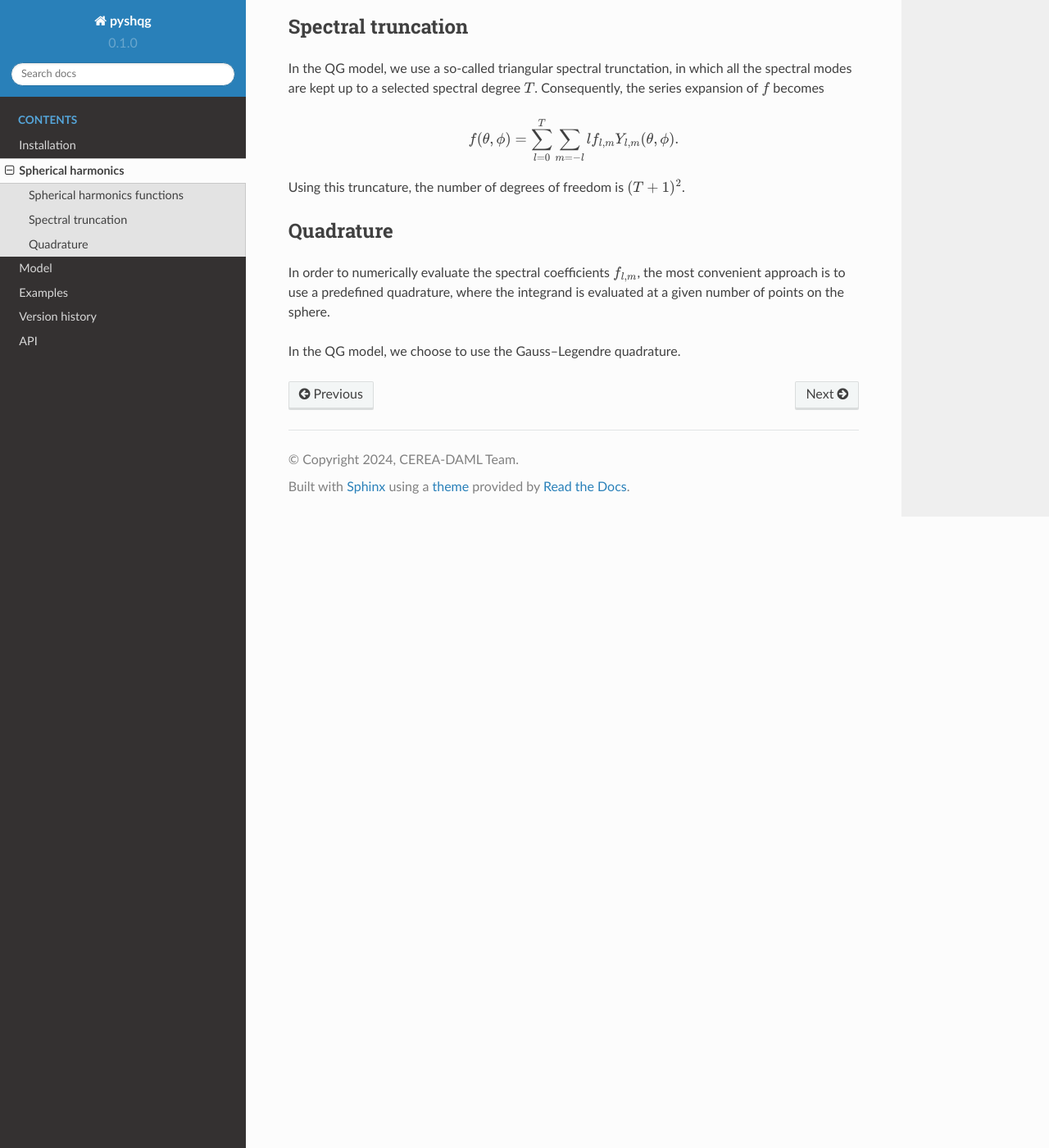
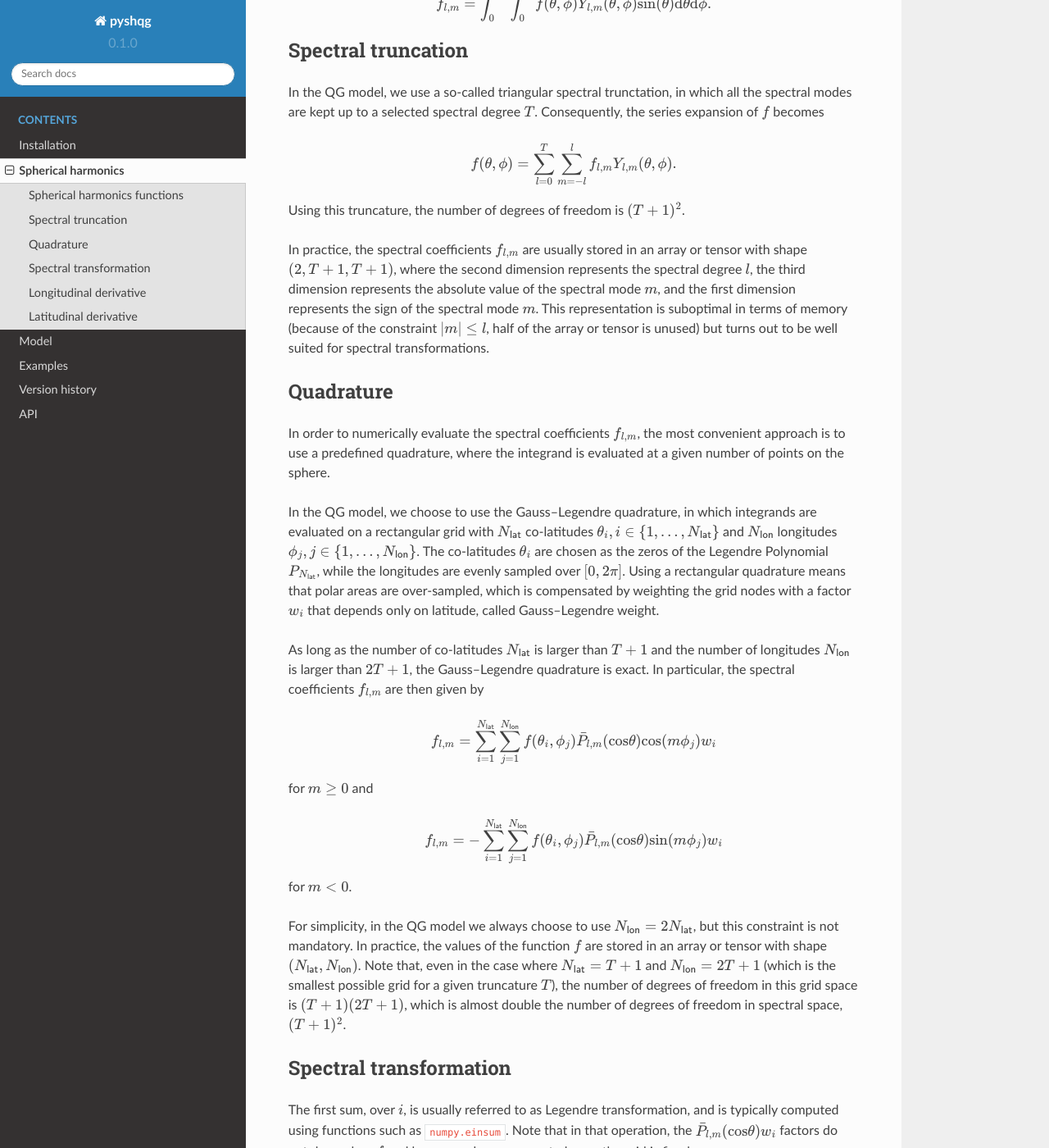
Before and after one commit to cerea-daml/pyshqg, a Sphinx documentation site: the page built from docs/pages/spherical_harmonics.rst, in a window 1280 px wide and 1400 px high, scrolled down 906 px. Shown: the whole window at 82% size. Built offline with Sphinx 7.4.7 and the Read the Docs theme 2.0.0, drawn with Linux system fonts in a browser that asks for light colours; some of the changed text lies outside the part shown.

Commit message:
added math stuff

```diff
--- a/docs/pages/spherical_harmonics.rst
+++ b/docs/pages/spherical_harmonics.rst
@@ -37,12 +37,12 @@ functions on the sphere, so that any such function :math:`f` can be expressed as
 
 .. math::
 
-    f(\theta, \phi) = \sum_{l=0}^{\infty}\sum_{m=-l}{l} f_{l,m}Y_{l,m}(\theta, \phi),
+    f(\theta, \phi) = \sum_{l=0}^{\infty}\sum_{m=-l}^{l} f_{l,m}Y_{l,m}(\theta, \phi),
 
 where the spherical harmonics coefficients :math:`f_{l,m}` are given by
 
 .. math::
-   f_{l,m} = \int_{0}^{2\pi}\int_{0}^{\pi} f(\theta, \phi) Y_{l,m}(\theta, \phi) \mathrm{sin}(\theta}\mathrm{d}\theta\mathrm{d}\phi.
+   f_{l,m} = \int_{0}^{2\pi}\int_{0}^{\pi} f(\theta, \phi) Y_{l,m}(\theta, \phi) \mathrm{sin}(\theta)\mathrm{d}\theta\mathrm{d}\phi.
 
 Spectral truncation
 -------------------
@@ -53,9 +53,18 @@ Consequently, the series expansion of :math:`f` becomes
 
 .. math::
 
-    f(\theta, \phi) = \sum_{l=0}^{T}\sum_{m=-l}{l} f_{l,m}Y_{l,m}(\theta, \phi).
+    f(\theta, \phi) = \sum_{l=0}^{T}\sum_{m=-l}^{l} f_{l,m}Y_{l,m}(\theta, \phi).
 
 Using this truncature, the number of degrees of freedom is :math:`(T+1)^{2}`.
+
+In practice, the spectral coefficients :math:`f_{l,m}` are usually stored
+in an array or tensor with shape :math:`(2, T+1, T+1)`, where the second
+dimension represents the spectral degree :math:`l`, the third dimension
+represents the absolute value of the spectral mode :math:`m`, and the first
+dimension represents the sign of the spectral mode :math:`m`. This
+representation is suboptimal in terms of memory (because of the constraint
+:math:`|m|\leq l`, half of the array or tensor is unused) but turns out to
+be well suited for spectral transformations.
 
 Quadrature
 ----------
@@ -64,4 +73,67 @@ In order to numerically evaluate the spectral coefficients :math:`f_{l,m}`,
 the most convenient approach is to use a predefined quadrature, where the
 integrand is evaluated at a given number of points on the sphere.
 
-In the QG model, we choose to use the Gauss--Legendre quadrature.
+In the QG model, we choose to use the Gauss--Legendre quadrature, in which
+integrands are evaluated on a rectangular grid with :math:`N_{\mathsf{lat}}`
+co-latitudes :math:`\theta_{i}, i\in\{1, \ldots, N_{\mathsf{lat}}\}` and
+:math:`N_{\mathsf{lon}}` longitudes :math:`\phi_{j}, j\in\{1, \ldots, N_{\mathsf{lon}}\}`.
+The co-latitudes :math:`\theta_{i}` are chosen as the zeros of the Legendre
+Polynomial :math:`P_{N_{\mathsf{lat}}}`, while the longitudes are evenly
+sampled over :math:`[0, 2\pi]`. Using a rectangular quadrature means that
+polar areas are over-sampled, which is compensated by weighting the grid
+nodes with a factor :math:`w_{i}` that depends only on latitude, called Gauss--Legendre
+weight.
+
+As long as the number of co-latitudes :math:`N_{\mathsf{lat}}` is larger
+than :math:`T+1` and the number of longitudes :math:`N_{\mathsf{lon}}` is larger
+than :math:`2T+1`, the Gauss--Legendre quadrature is exact.
+In particular, the spectral coefficients :math:`f_{l,m}` are then given by
+
+.. math::
+
+    f_{l,m} = \sum_{i=1}^{N_{\mathsf{lat}}} \sum_{j=1}^{N_{\mathsf{lon}}}
+    f(\theta_{i}, \phi_{j}) \bar{P}_{l, m}(\mathrm{cos}\theta)\mathrm{cos}(m\phi_{j}) w_{i}
+
+for :math:`m\geq0` and
+
+.. math::
+
+    f_{l,m} = - \sum_{i=1}^{N_{\mathsf{lat}}} \sum_{j=1}^{N_{\mathsf{lon}}}
+    f(\theta_{i}, \phi_{j}) \bar{P}_{l, m}(\mathrm{cos}\theta)\mathrm{sin}(m\phi_{j}) w_{i}
+
+for :math:`m<0`.
+
+For simplicity, in the QG model we always choose to use
+:math:`N_{\mathsf{lon}}=2N_{\mathsf{lat}}`, but this constraint is not
+mandatory. In practice, the values of the function :math:`f` are stored
+in an array or tensor with shape :math:`(N_{\mathsf{lat}}, N_{\mathsf{lon}})`.
+Note that, even in the case where :math:`N_{\mathsf{lat}}=T+1` and
+:math:`N_{\mathsf{lon}}=2T+1` (which is the smallest possible grid for a given
+truncature :math:`T`), the number of degrees of freedom in this grid space
+is :math:`(T+1)(2T+1)`, which is almost double the number of degrees
+of freedom in spectral space, :math:`(T+1)^{2}`.
+
+
+Spectral transformation
+-----------------------
+
+The first sum, over :math:`i`, is usually referred to as Legendre transformation,
+and is typically computed using functions such as ``numpy.einsum``. Note that
+in that operation, the :math:`\bar{P}_{l, m}(\mathrm{cos}\theta)w_{i}` factors
+do not depend on :math:`f` and hence can be precomputed once the grid is fixed.
+
+The second sum, over :math:`j`, is usually referred to as Fourier transformation,
+and can be computed using specific implementations of the discrete Fourier
+transform since it has been assumed that the longitudes are evenly distributed.
+
+More bla bla to come
+
+Longitudinal derivative
+-----------------------
+
+More bla bla to come
+
+Latitudinal derivative
+----------------------
+
+More bla bla to come
```
